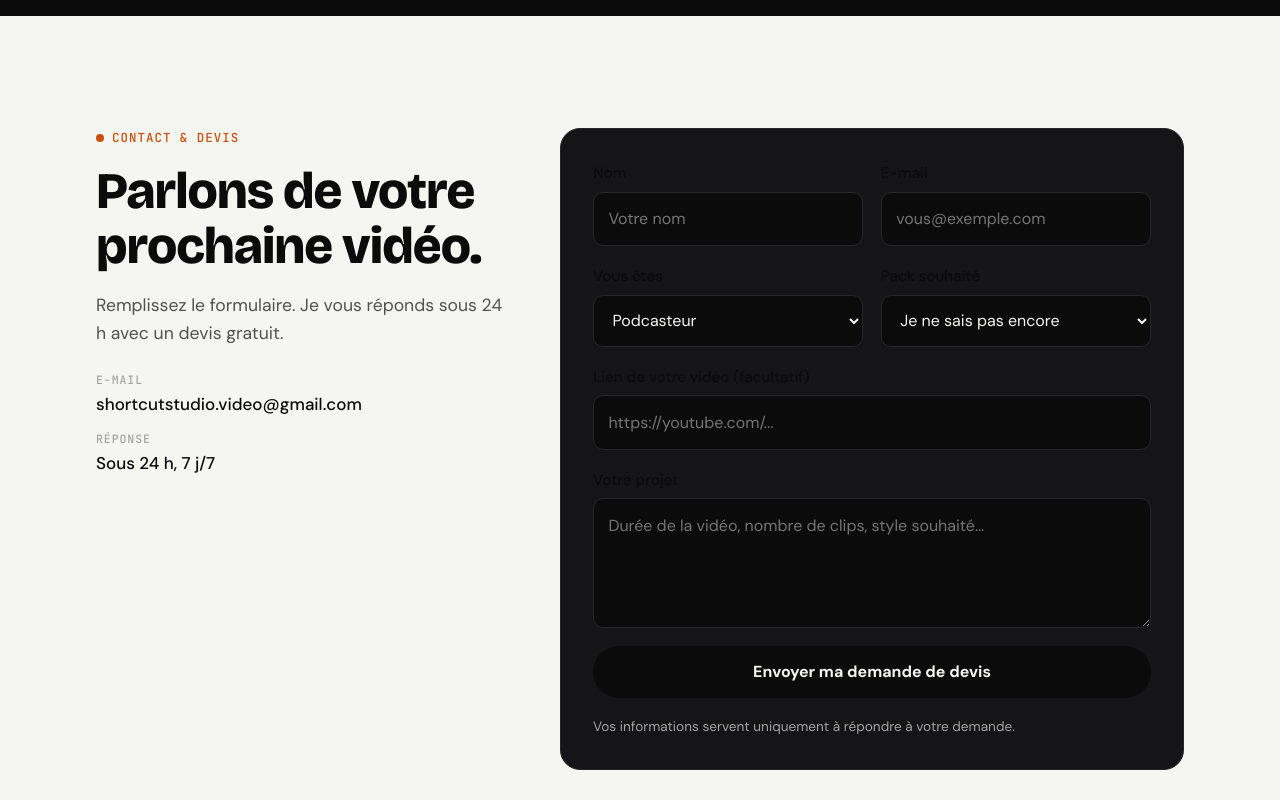
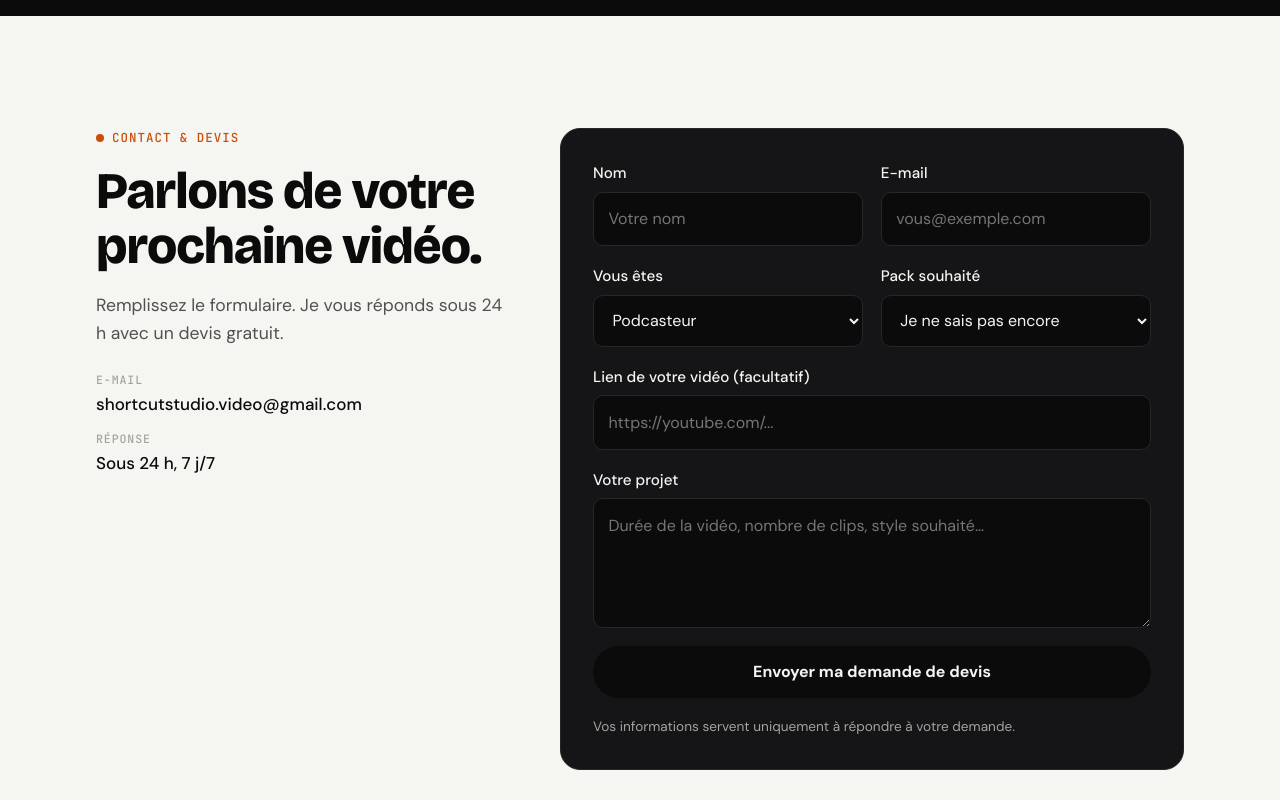
Before and after one commit to gundenizli20-arch/Emre, a plain HTML site: page index.html in a window 1280 px wide. Shown: the part 5440-6240 px from the top of the page. Drawn offline with nearby package versions, Linux system fonts and the light colour scheme.

Commit message:
Formulaire : titres des champs lisibles
Co-Authored-By: Claude Opus 5.5 <noreply@anthropic.com>
Claude-Session: https://claude.ai/code/session_01Wy8jvg3H3wqZWCcRssKhMV

```diff
--- a/index.html
+++ b/index.html
@@ -240,7 +240,7 @@ body::before { content: ""; position: fixed; inset: 0 0 auto; height: env(safe-a
 .contact-list div { display: grid; gap: .1rem; }
 .contact-list small { font-family: var(--font-mono); font-size: .72rem; text-transform: uppercase; letter-spacing: .08em; color: var(--muted); }
 .contact-list strong { font-weight: 500; word-break: break-word; }
-form { background: var(--surface); border: 1px solid var(--line); border-radius: 20px; padding: clamp(1.25rem, 4vw, 2rem); display: grid; gap: 1.1rem; min-width: 0; }
+form { color: var(--ink); background: var(--surface); border: 1px solid var(--line); border-radius: 20px; padding: clamp(1.25rem, 4vw, 2rem); display: grid; gap: 1.1rem; min-width: 0; }
 .row { display: grid; grid-template-columns: 1fr 1fr; gap: 1.1rem; }
 .field { display: grid; gap: .4rem; min-width: 0; }
 label { font-weight: 500; font-size: .95rem; }
```
